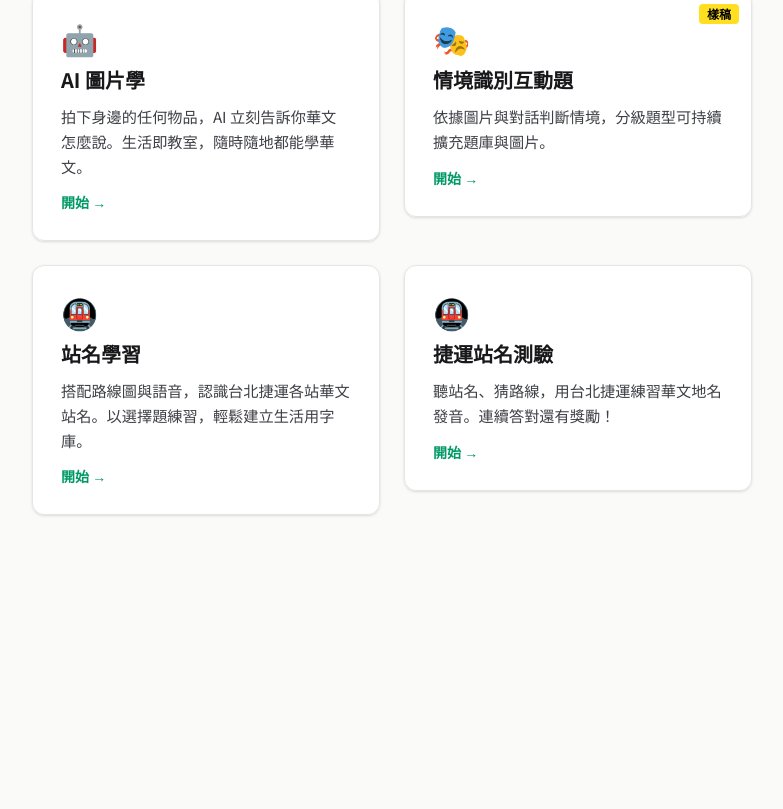
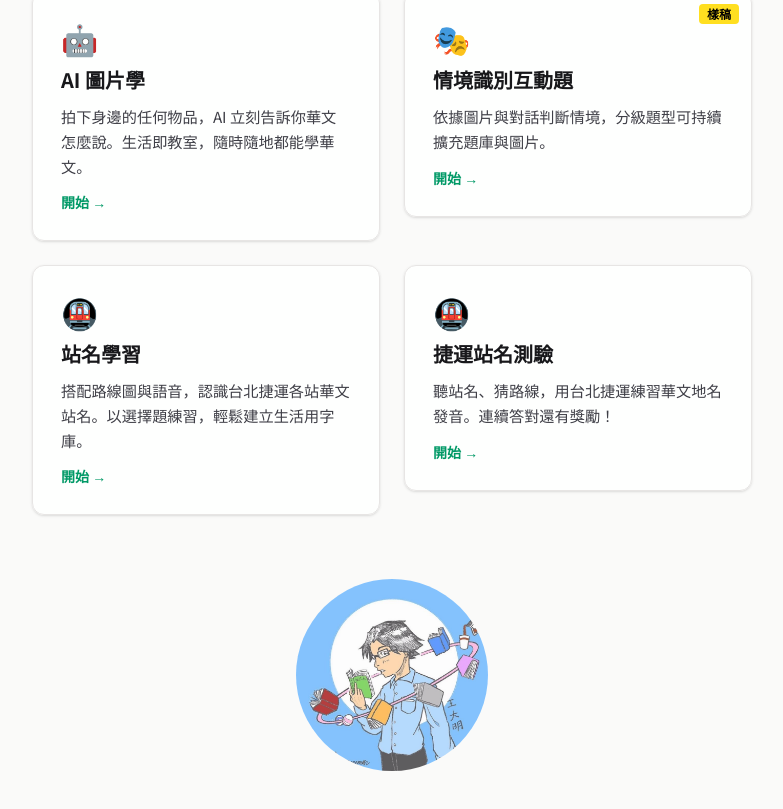
Before and after one commit to 3dw/learn-zh, a Vue app: page / in a window 1280 px wide. Shown: the part 985-1794 px from the top of the page, without its empty margins (248-1031 px from the left). Before the commit the page ends 1564 px from the top, so only its background shows below. Built offline with nearby package versions, Linux system fonts and the light colour scheme.

Commit message:
首頁底端加入王大明圖片
Co-Authored-By: Claude Sonnet 4.6 <noreply@anthropic.com>

```diff
--- a/src/views/HomeView.vue
+++ b/src/views/HomeView.vue
@@ -105,5 +105,9 @@ const cardClass =
 				</a>
 			</div>
 		</section>
+
+		<div class="mt-16 flex justify-center">
+			<img src="/ig-cover.jpg" alt="王大明" class="w-48 rounded-full opacity-80" />
+		</div>
 	</main>
 </template>
```
Also changed, not shown: public/ig-cover.jpg (added).
